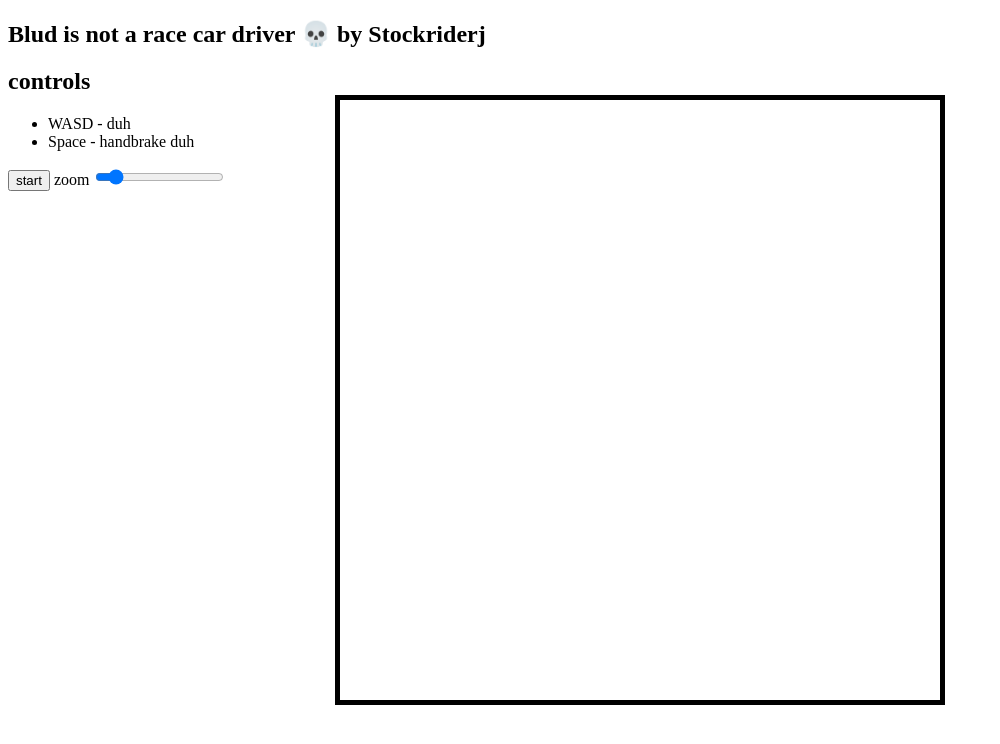
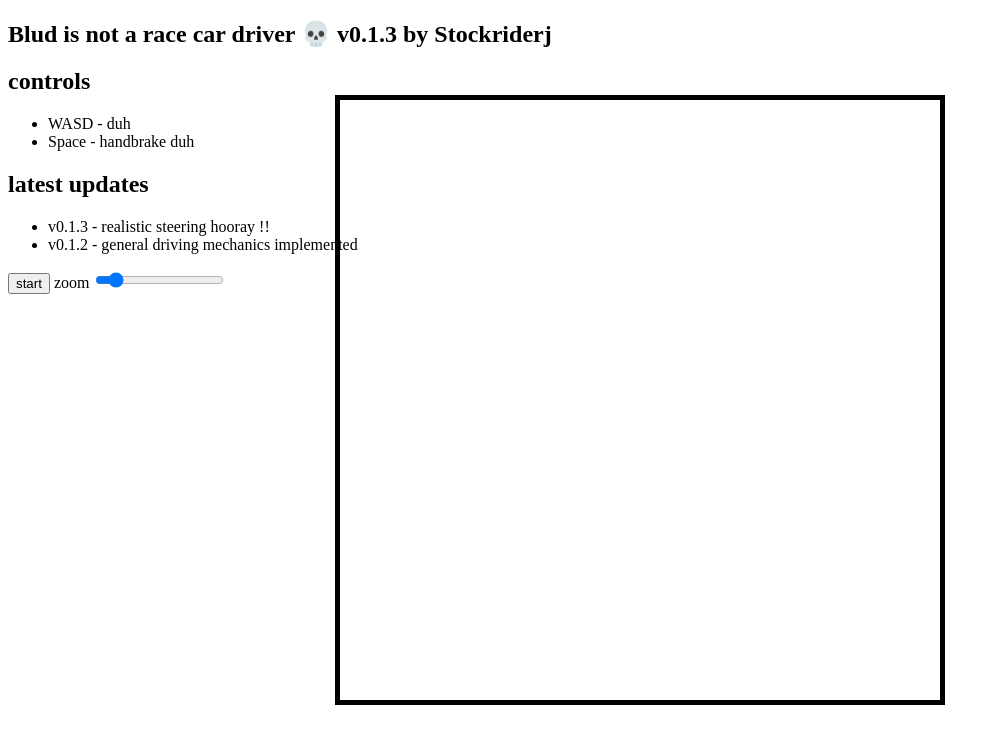
Before and after one commit to qian-json/car, a plain HTML site: page index.html in a window 1280 px wide. Shown: the whole page, without its empty margins (0-1000 px from the left). Drawn offline with Linux system fonts and the light colour scheme.

Commit message:
added changelog

```diff
--- a/index.html
+++ b/index.html
@@ -9,12 +9,19 @@
   </head>
   <body>
     <aside>
-      <h1>Blud is not a race car driver 💀 by Stockriderj</h1>
+      <h1>Blud is not a race car driver 💀 v0.1.3 by Stockriderj</h1>
       <div>
         <h2>controls</h2>
         <ul>
           <li>WASD - duh</li>
           <li>Space - handbrake duh</li>
+        </ul>
+      </div>
+      <div>
+        <h2>latest updates</h2>
+        <ul>
+          <li>v0.1.3 - realistic steering hooray !!</li>
+          <li>v0.1.2 - general driving mechanics implemented</li>
         </ul>
       </div>
     </aside>
```
